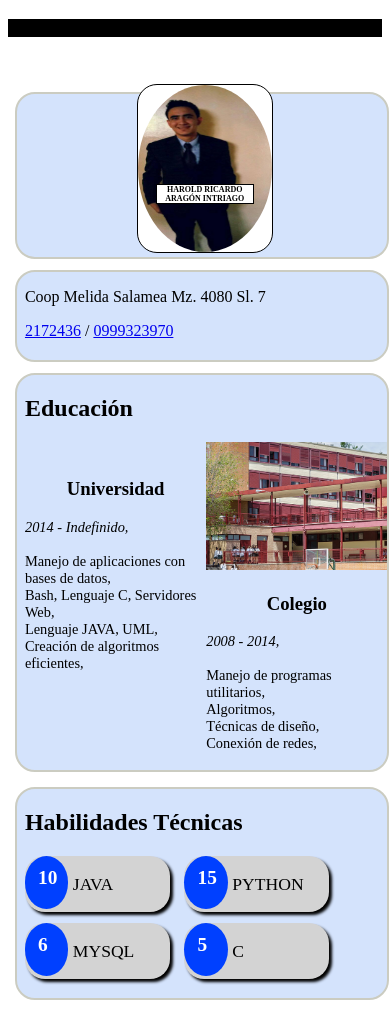
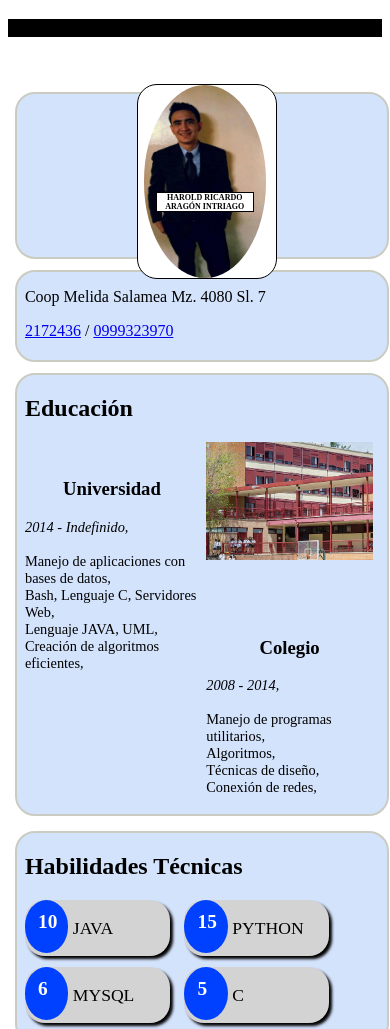
Before and after one commit to haroldspear/RWD, a plain HTML site: page Hoja de vida Responsive/hoja de vida.html in a window 390 px wide. Shown: the top 1029 px of the page. Drawn offline with Linux system fonts and the light colour scheme.

Commit message:
corrección ej1

```diff
--- a/Hoja de vida Responsive/hoja de vida.html
+++ b/Hoja de vida Responsive/hoja de vida.html
@@ -55,7 +55,7 @@
 
 				<hr class="col-12"/>
 				<div clas="col-11">
-					<div class="col-3" ><img  src = "media/colegio.jpg" alt=""></div>
+					<div class="col-3" id="colegioi"><img  src = "media/colegio.jpg" alt=""></div>
 					<div class="col-9" >
 						<h3 > Colegio</h3>
 						<ul class="edu">
--- a/Hoja de vida Responsive/styles/responsivo.css
+++ b/Hoja de vida Responsive/styles/responsivo.css
@@ -29,7 +29,7 @@ div.col-12{
 
 [class*="col-"], .habi {
     float: left;
-    border: 1px re sold;
+    border: 1px rd soid;
 }
 img {
 	max-width: 100%;
@@ -92,6 +92,12 @@ h2.col-2{
 		width: 50%;
 		margin: 0%;
 		padding: 0%;
+		padding-right: 4%;
+
+	}
+
+	#colegioi{
+		padding-bottom: 15%;
 	}
 
 	#espol, #espol1{
@@ -140,10 +146,10 @@ h2.col-2{
 	div#foto{
 		position: absolute;
 		top:10%;
-		width: 35%;
+		width: 36%;
 		left: 10%;
 		border:solid;
-		height: 20%;
+		height: 23%;
 		border-width: 1pt;
 		border-top-right-radius: 20px;
 		border-bottom-right-radius: 20px;
@@ -156,6 +162,7 @@ h2.col-2{
 	div#foto img{
 		width: 100%;
 		height: 100%;
+		margin-left: 5%;
 		border-radius: 75%;
 	}
 
@@ -168,7 +175,7 @@ h2.col-2{
 		width: 25%;
 		left: 40%;
 		z-index: 4;
-		top: 21%;
+		top: 22%;
 		border:solid;
 		border-width: 1pt;
 
```
